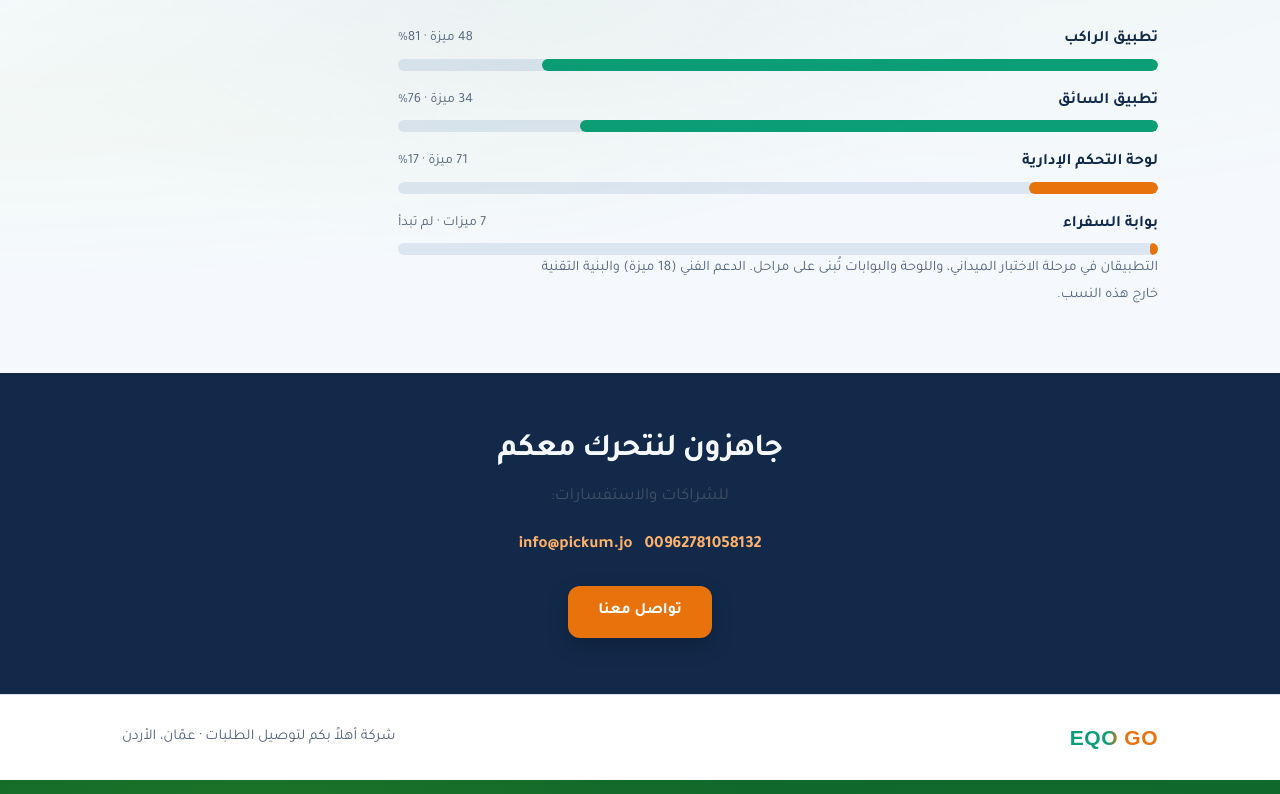
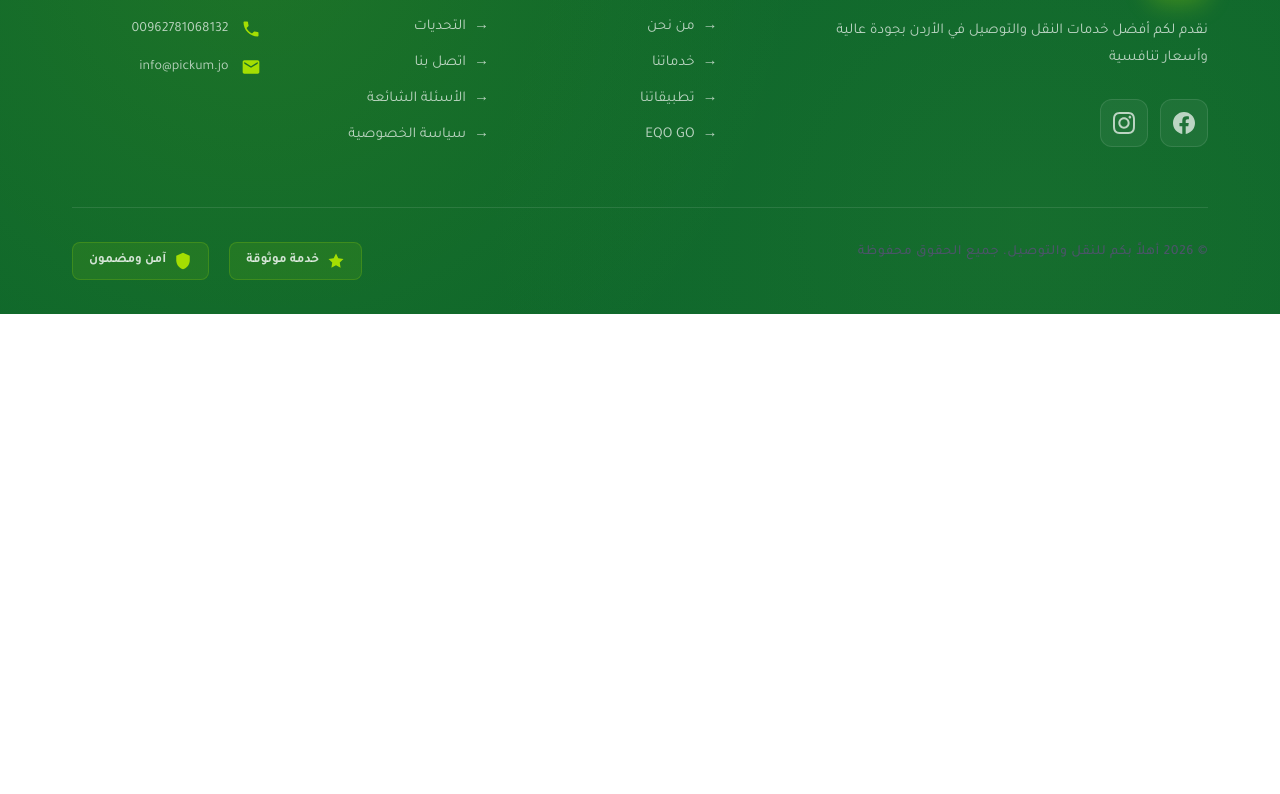
Before and after one commit to Ibrahemalsaleh/website-pickum-2026, a React (Vite) app: page /eqo-go in a window 1280 px wide. Shown: the part 10946-11740 px from the top of the page. After the commit the page ends 11260 px from the top, so only its background shows below. Built offline with nearby package versions, Linux system fonts and the light colour scheme.

Commit message:
feat(eqo-go): remove implementation status and final CTA sections

```diff
--- a/src/components/EqoGo.jsx
+++ b/src/components/EqoGo.jsx
@@ -328,49 +328,6 @@ const EqoGo = () => {
                 </div>
             </section>
 
-            {/* Implementation status */}
-            <section className="eqo-section">
-                <div className="eqo-wrap">
-                    <h2>{c.status.title}</h2>
-                    <p className="eqo-sub">{c.status.sub}</p>
-                    <div className="eqo-bars">
-                        {c.status.bars.map((bar) => (
-                            <div key={bar.label} className="eqo-bar">
-                                <div className="eqo-bar-row">
-                                    <span>{bar.label}</span>
-                                    <em>{bar.note}</em>
-                                </div>
-                                <div className="eqo-track">
-                                    <div
-                                        className={`eqo-fill ${bar.accent === 'accent' ? 'eqo-fill-accent' : ''}`}
-                                        style={{ width: `${bar.value}%` }}
-                                    />
-                                </div>
-                            </div>
-                        ))}
-                    </div>
-                    <p className="eqo-note">{c.status.note}</p>
-                </div>
-            </section>
-
-            {/* CTA */}
-            <div className="eqo-cta">
-                <div className="eqo-wrap">
-                    <h2>{c.cta.title}</h2>
-                    <p>{c.cta.text}</p>
-                    <div className="eqo-cta-links">
-                        <a href="tel:00962781058132" className="eqo-cta-link">00962781058132</a>
-                        <a href="mailto:info@pickum.jo" className="eqo-cta-link">info@pickum.jo</a>
-                    </div>
-                    <a href="/#contact" className="eqo-btn eqo-btn-light">{c.cta.button}</a>
-                </div>
-            </div>
-            <div className="eqo-page-footer">
-                <div className="eqo-wrap">
-                    <span className="eqo-brand">EQO GO</span>
-                    <span>{c.cta.footer}</span>
-                </div>
-            </div>
         </div>
     );
 };
--- a/src/styles/EqoGo.css
+++ b/src/styles/EqoGo.css
@@ -661,135 +661,6 @@
     line-height: 1.85;
 }
 
-/* ---------- Implementation bars ---------- */
-.eqo-bars {
-    margin-top: 28px;
-    display: grid;
-    gap: 18px;
-    max-width: 760px;
-}
-
-.eqo-bar-row {
-    display: flex;
-    justify-content: space-between;
-    gap: 12px;
-    margin-bottom: 6px;
-    font-weight: 600;
-}
-
-.eqo-bar-row em {
-    font-style: normal;
-    color: var(--eqo-mut);
-    font-size: 14px;
-    font-weight: 400;
-}
-
-.eqo-track {
-    height: 12px;
-    border-radius: 99px;
-    background: var(--eqo-line);
-    overflow: hidden;
-}
-
-.eqo-fill {
-    height: 100%;
-    border-radius: 99px;
-    background: var(--eqo-teal);
-    transition: width 0.8s ease;
-}
-
-.eqo-fill-accent {
-    background: var(--eqo-org);
-}
-
-.eqo-note {
-    margin-top: 22px;
-    color: var(--eqo-mut);
-    font-size: 14.5px;
-    line-height: 1.85;
-    max-width: 44em;
-}
-
-/* ---------- CTA ---------- */
-.eqo-cta {
-    background: var(--eqo-ink);
-    color: var(--eqo-bg);
-    text-align: center;
-    padding: 56px 0;
-}
-
-.eqo-cta h2 {
-    font-size: clamp(24px, 3.4vw, 32px);
-    color: var(--eqo-bg);
-}
-
-.eqo-cta p {
-    margin-top: 10px;
-    opacity: 0.85;
-    font-size: 17px;
-}
-
-.eqo-cta-links {
-    display: flex;
-    justify-content: center;
-    flex-wrap: wrap;
-    gap: 12px;
-    margin-top: 18px;
-}
-
-.eqo-cta-link {
-    color: var(--eqo-org-light);
-    text-decoration: none;
-    font-weight: 700;
-    font-size: 17px;
-    direction: ltr;
-}
-
-.eqo-cta-link:hover {
-    color: #fff;
-    text-decoration: underline;
-}
-
-.eqo-btn-light {
-    background: var(--eqo-org);
-    color: #fff;
-    box-shadow: 0 8px 22px rgba(0, 0, 0, 0.18);
-}
-
-.eqo-btn-light:hover {
-    background: var(--eqo-org-dark);
-    color: #fff;
-}
-
-/* ---------- Page footer ---------- */
-.eqo-page-footer {
-    background: var(--eqo-surf);
-    border-top: 1px solid var(--eqo-line);
-    color: var(--eqo-mut);
-    padding: 26px 0;
-    font-size: 15px;
-}
-
-.eqo-page-footer .eqo-wrap {
-    display: flex;
-    justify-content: space-between;
-    align-items: center;
-    gap: 14px;
-    flex-wrap: wrap;
-}
-
-.eqo-brand {
-    font-family: Arial, Helvetica, sans-serif;
-    font-weight: 800;
-    letter-spacing: 0.5px;
-    font-size: 21px;
-    direction: ltr;
-    background: linear-gradient(90deg, var(--eqo-teal) 0%, var(--eqo-teal) 42%, var(--eqo-org) 58%, var(--eqo-org) 100%);
-    -webkit-background-clip: text;
-    background-clip: text;
-    color: transparent;
-}
-
 /* ---------- Responsive ---------- */
 @media (max-width: 1024px) {
     .eqo-grid {
@@ -864,8 +735,7 @@
 
 @media (prefers-reduced-motion: reduce) {
     .eqo-card,
-    .eqo-btn,
-    .eqo-fill {
+    .eqo-btn {
         transition: none;
     }
 }
```
